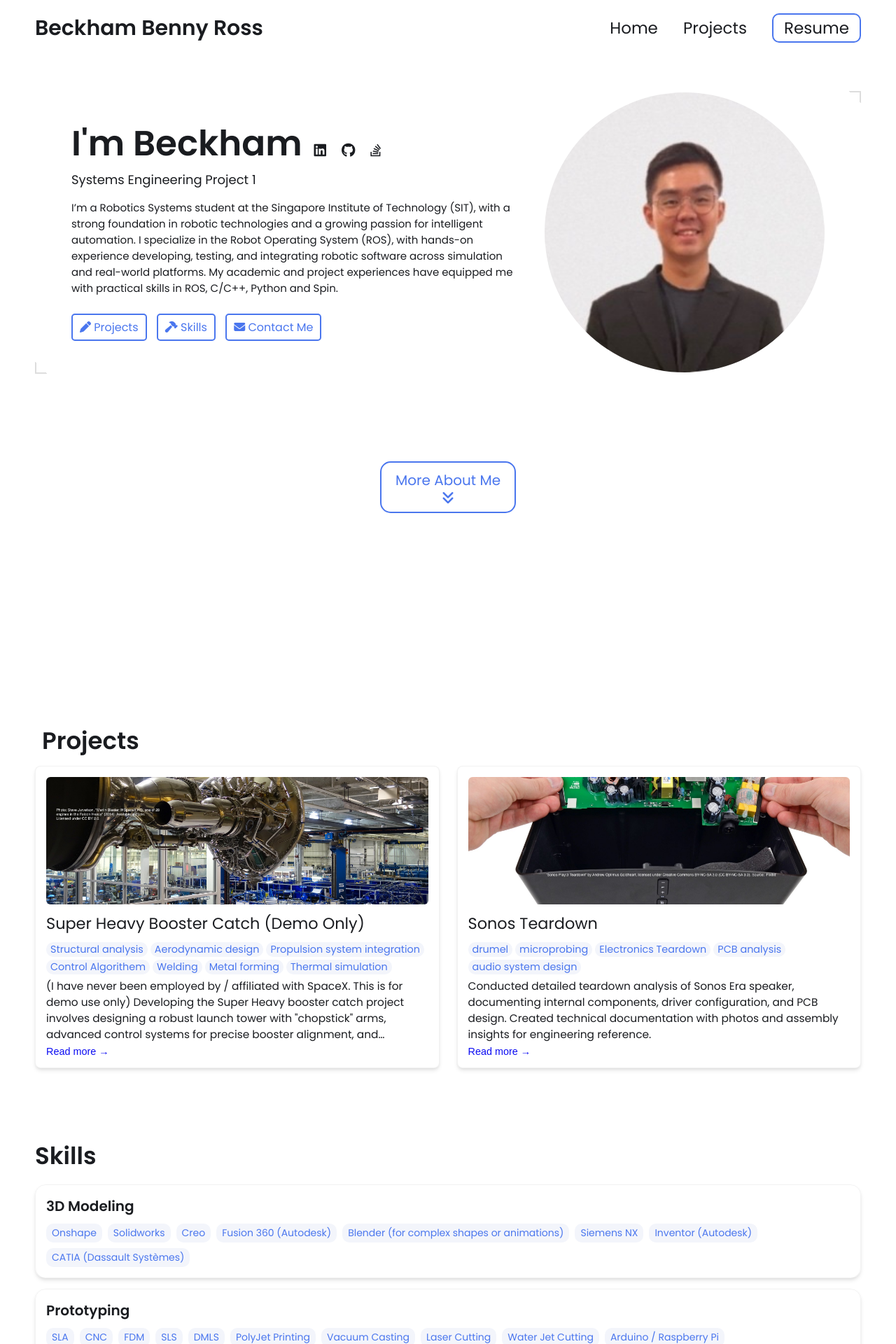
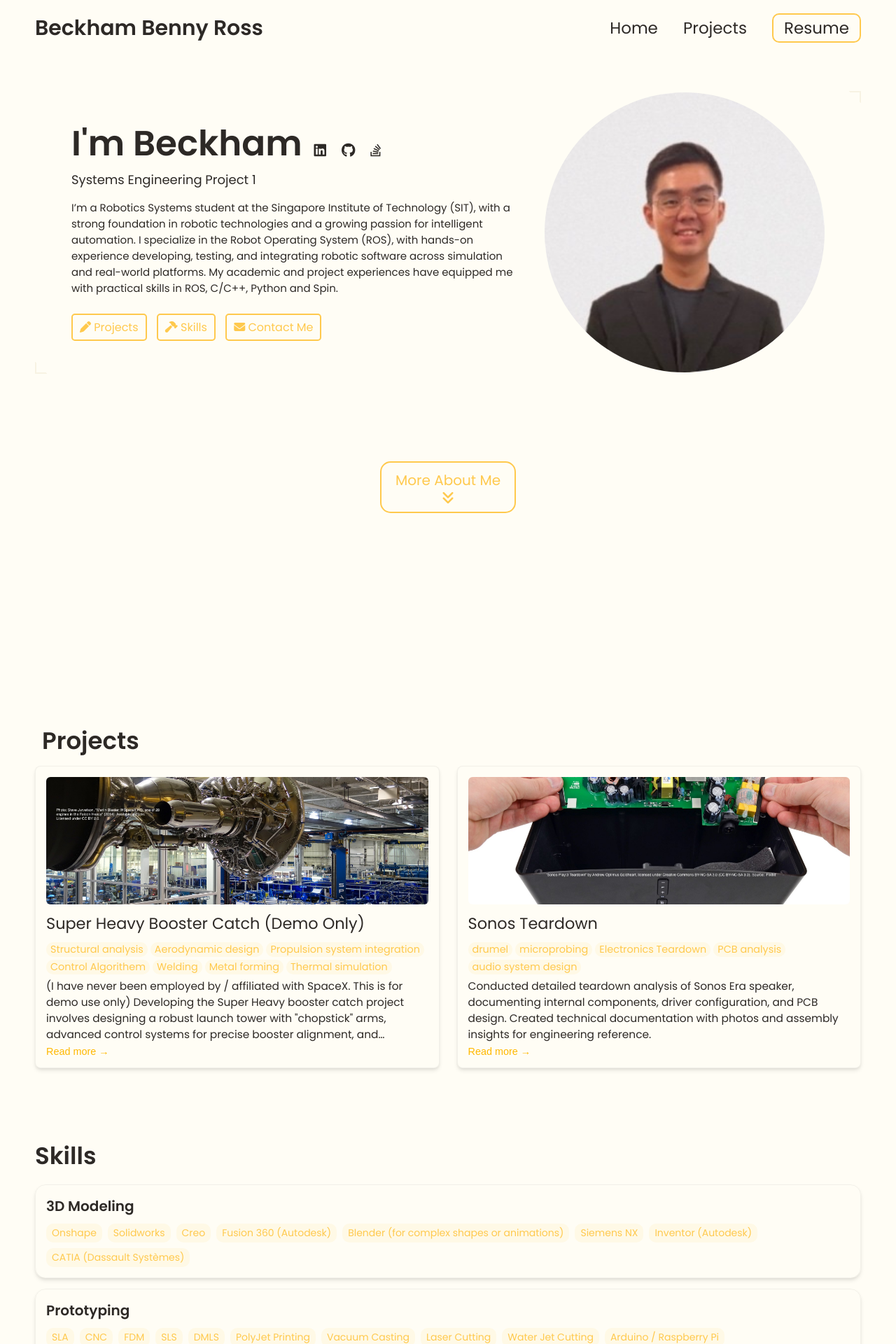
Before and after one commit to Beckhambenny2000/Beckhambenny2000.github.io, a Jekyll site: the page built from index.html, in a window 1280 px wide. Shown: the top 1920 px of the page at 70% size. Built offline with Jekyll 4.4.1, drawn with Linux system fonts in a browser that asks for light colours.

Commit message:
Update _config.yml

```diff
--- a/_config.yml
+++ b/_config.yml
@@ -92,21 +92,21 @@ formspree-key:   https://formspree.io/f/{8-digit key}
 
 # Active theme (Updatethis to switch themes). Make sure to keep the indentation the samne.
 colors: # this is the basic theme
+  text: "#2d2926"
+  border: "#f7f3e3"
+  link: "#ffc94d"
+  highlight: "#ffb800"
+  background: "#fffdf5"
+  light_background: "#fff9e6"
+
+# A few examples.
+basic theme:
   text: "#1a1c20"
   border: "#ddd"
   link: "#4a76ee"
   highlight: "#0c0cf2"
   background: "#ffffff"
   light_background: "#f3f5fb"
-
-# A few examples.
-basic theme:
-  text: "#2d2926"
-  border: "#f7f3e3"
-  link: "#ffc94d"
-  highlight: "#ffb800"
-  background: "#fffdf5"
-  light_background: "#fff9e6"
 
   mint theme:
   text: "#2c3333"
```
